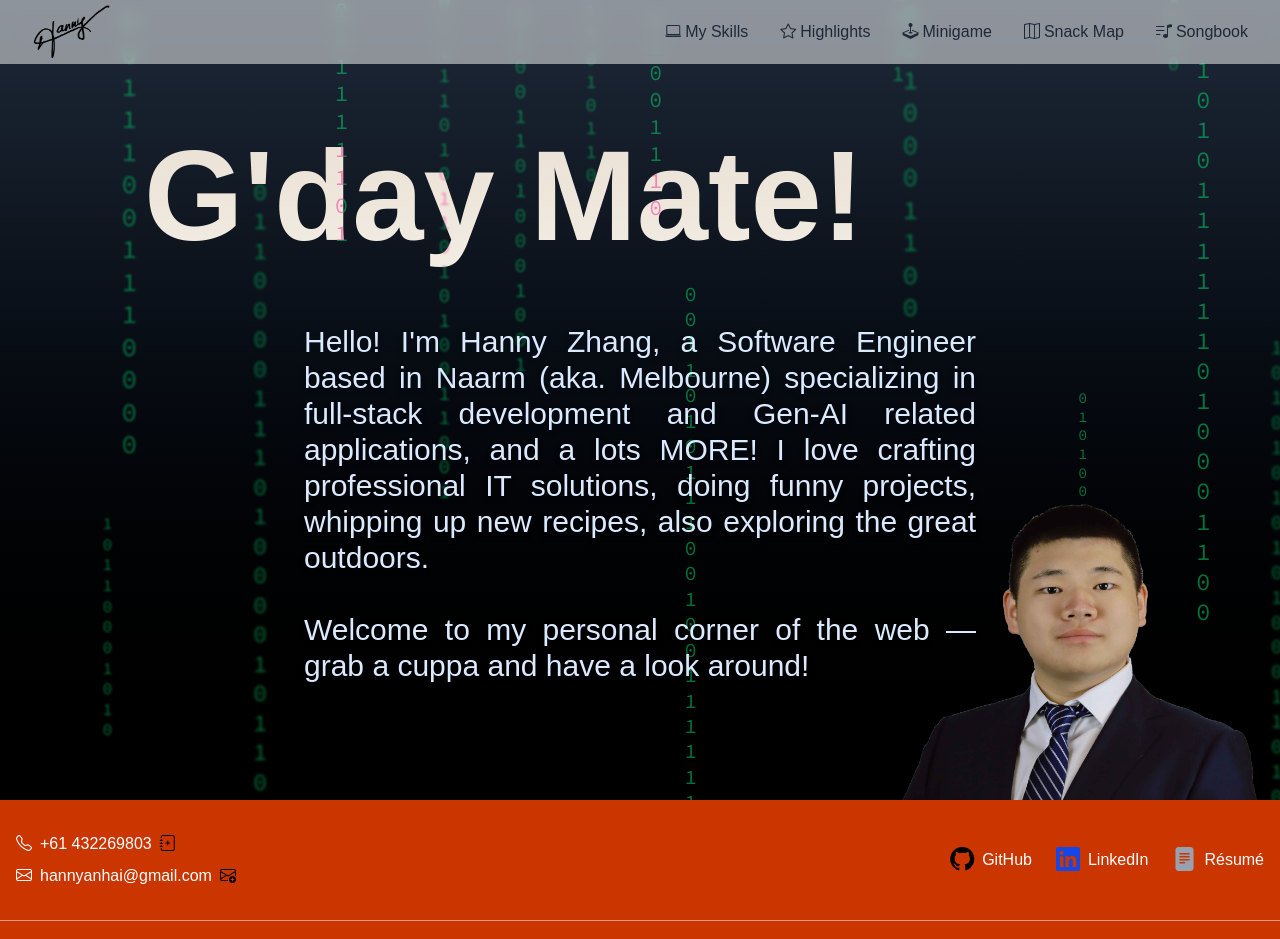
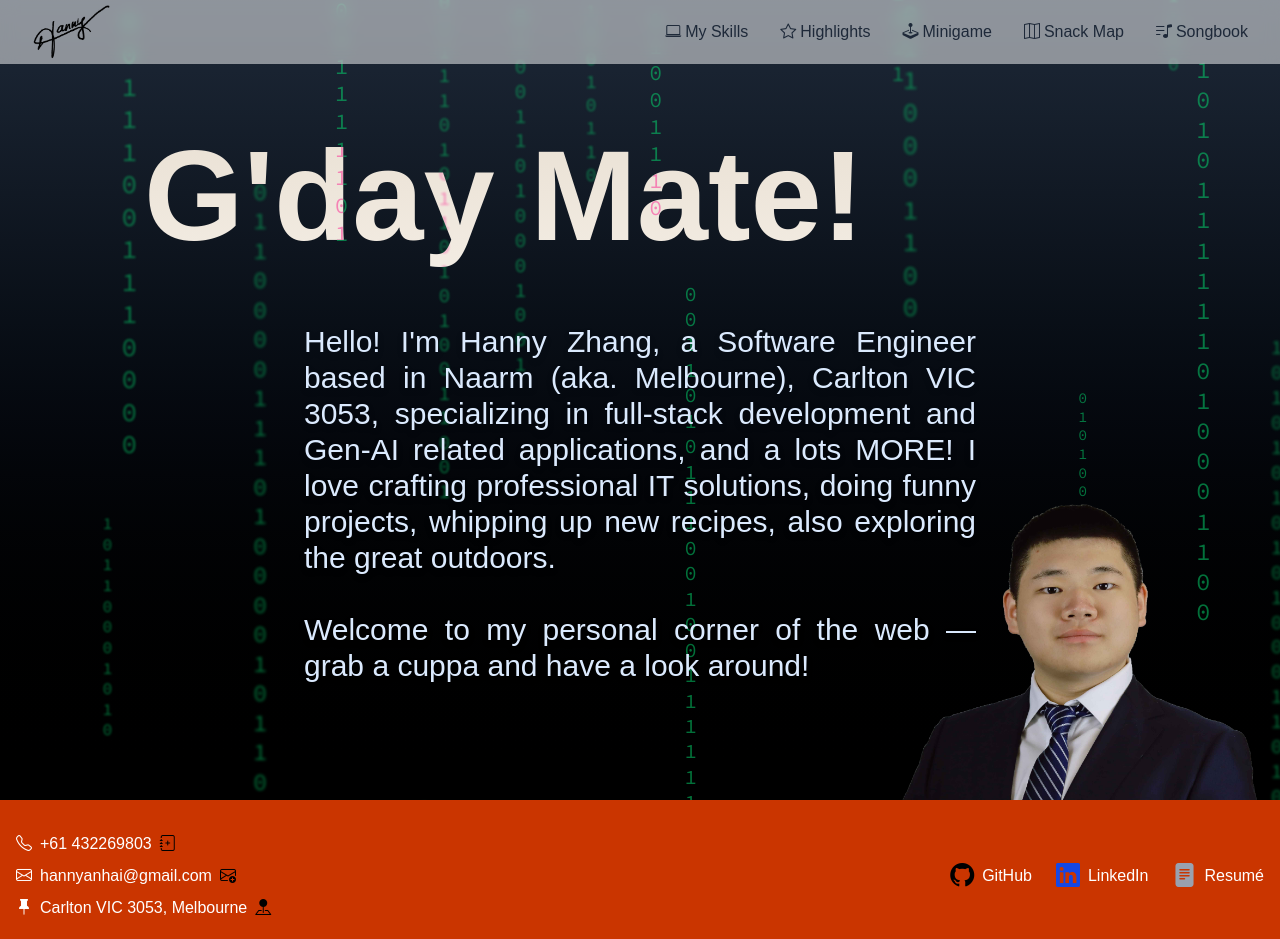
Before and after one commit to Hanny658/Website-Hanny, a Next.js app: page / in a window 1280 px wide. Shown: the top 939 px of the page. Built offline with nearby package versions, Linux system fonts and the light colour scheme.

Commit message:
Adding based address on the footer

```diff
--- a/src/app/page.tsx
+++ b/src/app/page.tsx
@@ -84,9 +84,10 @@ export default function Home() {
 
         {/* Centered self-introduction */}
         <p className="mt-6 max-w-2xl mx-auto text-lg sm:text-xl md:text-2xl lg:text-3xl text-blue-100 drop-shadow-md text-justify">
-          Hello! I&apos;m Hanny Zhang, a Software Engineer based in Naarm (aka. Melbourne) specializing in full-stack
-          development and Gen-AI related applications, and a lots MORE! I love crafting professional IT solutions,
-          doing funny projects, whipping up new recipes, also exploring the great outdoors.
+          Hello! I&apos;m Hanny Zhang, a Software Engineer based in Naarm (aka. Melbourne), Carlton VIC 3053,
+          specializing in full-stack development and Gen-AI related applications, and a lots MORE!
+          I love crafting professional IT solutions, doing funny projects, whipping up new recipes,
+          also exploring the great outdoors.
           <br /><br />
           Welcome to my personal corner of the web — grab a cuppa and have a look around!
         </p>
--- a/src/components/footer.tsx
+++ b/src/components/footer.tsx
@@ -38,6 +38,19 @@ const Footer: FC = () => {
               </MailtoLink>
             </span>
           </div>
+          <div className="flex items-center">
+            <i className="bi bi-pin-fill mr-2" aria-hidden="true" />
+            <span>
+              Carlton VIC 3053, Melbourne
+              <Link
+                href={"https://www.google.com/maps/place/Carlton+VIC+3053/@-37.7946724,144.9672394,720m/data=!3m1!1e3!4m6!3m5!1s0x6ad642d153982dd1:0x5045675218ce780!8m2!3d-37.8007555!4d144.9669992!16zL20vMDM0MWxz?entry=ttu&g_ep=EgoyMDI1MDkxMC4wIKXMDSoASAFQAw%3D%3D"}
+                className="inline-block px-2 py-0 bg-transparent text-black hover:text-gray-800"
+                target='_blank'
+              >
+                <i className="bi bi-pin-map-fill"></i>
+              </Link>
+            </span>
+          </div>
         </div>
 
         {/* Right side: social links */}
@@ -66,7 +79,7 @@ const Footer: FC = () => {
               rel="noopener noreferrer"
             >
               <i className="bi bi-file-text-fill mr-2 text-2xl text-gray-400" aria-hidden="true" />
-              Résumé
+              Resumé
             </div>
           </Link>
         </div>
```
